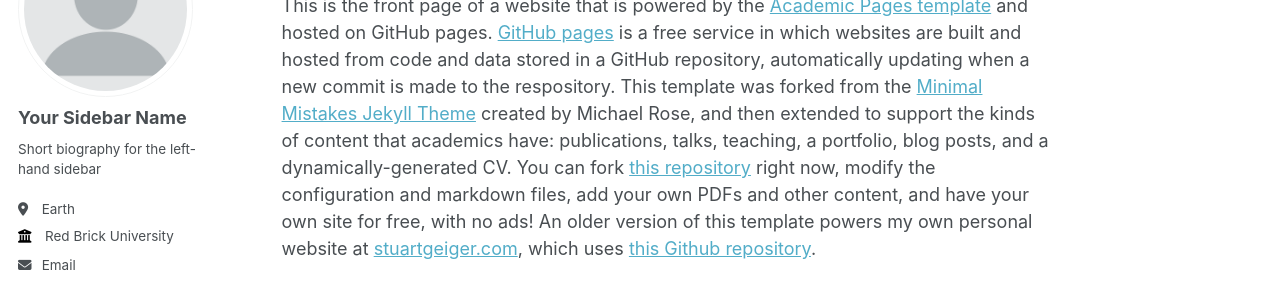
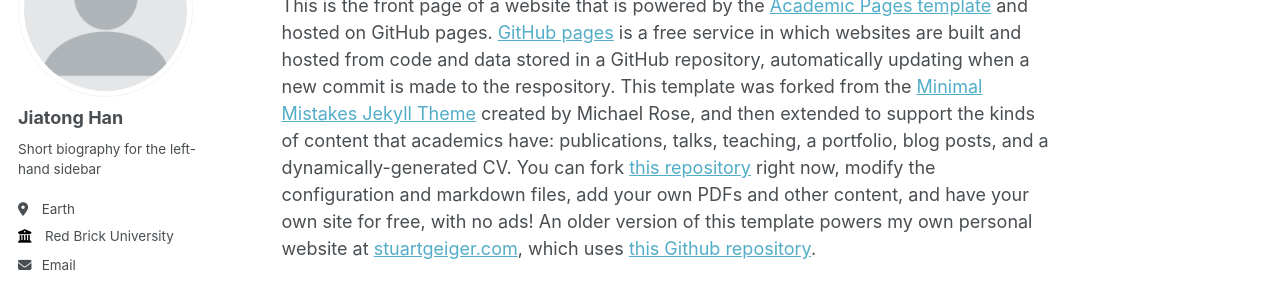
Before and after one commit to tt-08/jiatonghan, a Jekyll site: the page built from _pages/about.md, in a window 1280 px wide. Shown: the part 184-471 px from the top of the page. Built offline with Jekyll 4.4.1, drawn with Linux system fonts in a browser that asks for light colours; some web fonts are replaced.

Commit message:
Update _config.yml

```diff
--- a/_config.yml
+++ b/_config.yml
@@ -22,7 +22,7 @@ repository               : ""
 author:
   # Biographic information
   avatar           : "profile.png"
-  name             : "Your Sidebar Name"
+  name             : "Jiatong Han"
   pronouns         : # example: "she/her"
   bio              : "Short biography for the left-hand sidebar"
   location         : "Earth"
```
